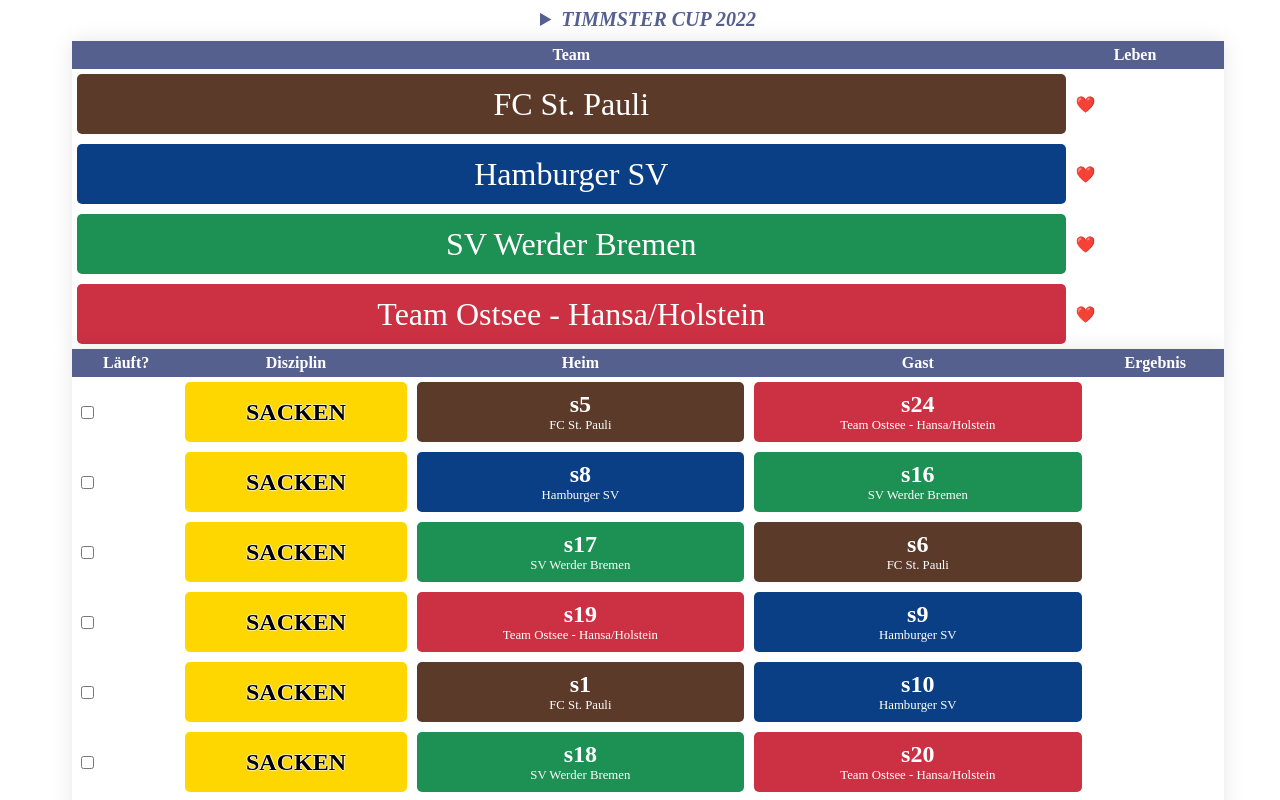
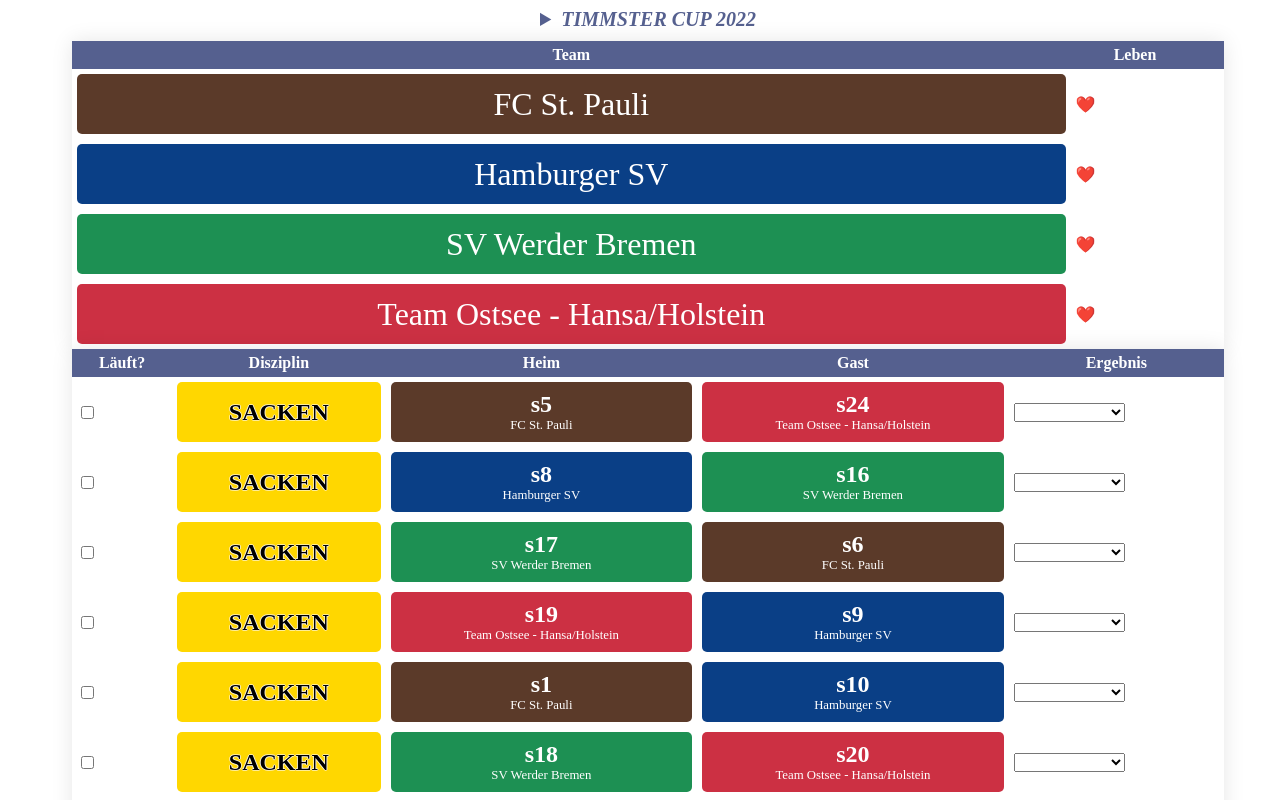
Before and after one commit to Timmster/timmster-cup, an Angular app: page /score in a window 1280 px wide. Shown: the top 800 px of the page. Built offline with nearby package versions, Linux system fonts and the light colour scheme.

Commit message:
2 files modified

```diff
--- a/src/app/views/score/score.component.html
+++ b/src/app/views/score/score.component.html
@@ -35,6 +35,13 @@
         [player2]="match.playerAway2"
       ></app-badge>
     </td>
-    <td></td>
+    <td>
+      <select [(ngModel)]="match.score">
+        <option (value)="(null)"></option>
+        <option (value)="(SCORES[0])">Heimsieg</option>
+        <option (value)="(SCORES[1])">Unentschieden</option>
+        <option (value)="(SCORES[2])">Auswärtssieg</option>
+      </select>
+    </td>
   </tr>
 </table>
--- a/src/app/views/score/score.component.ts
+++ b/src/app/views/score/score.component.ts
@@ -1,5 +1,6 @@
 import { Component, OnInit } from '@angular/core';
 import { DATA } from '../../DB';
+import { TcScore } from '../../model/tc-score';
 
 @Component({
   selector: 'app-score',
@@ -7,6 +8,8 @@
   styleUrls: ['./score.component.css'],
 })
 export class ScoreComponent implements OnInit {
+  SCORES = [TcScore.HOME, TcScore.DRAW, TcScore.AWAY];
+
   constructor() {}
 
   ngOnInit() {}
```
